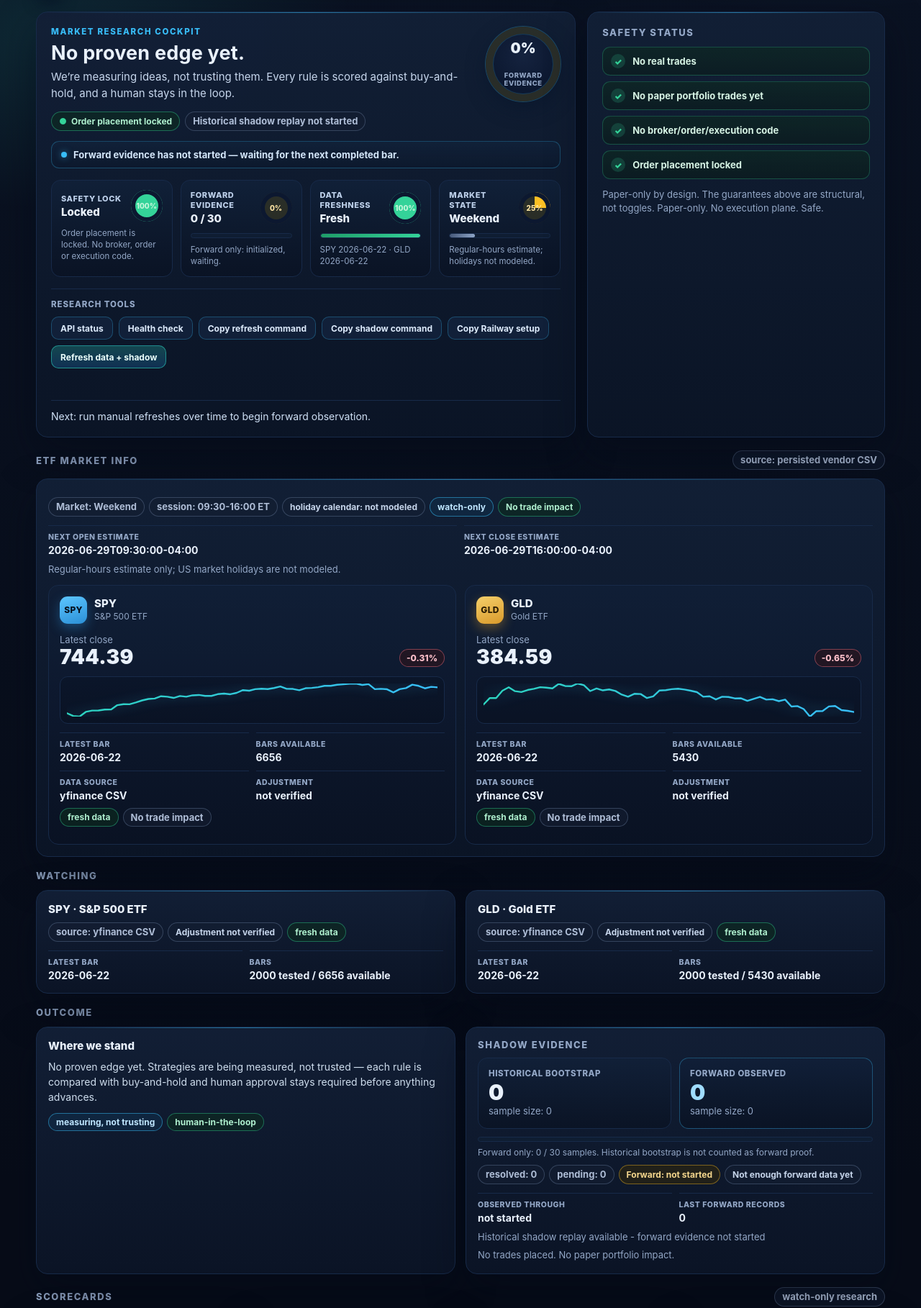
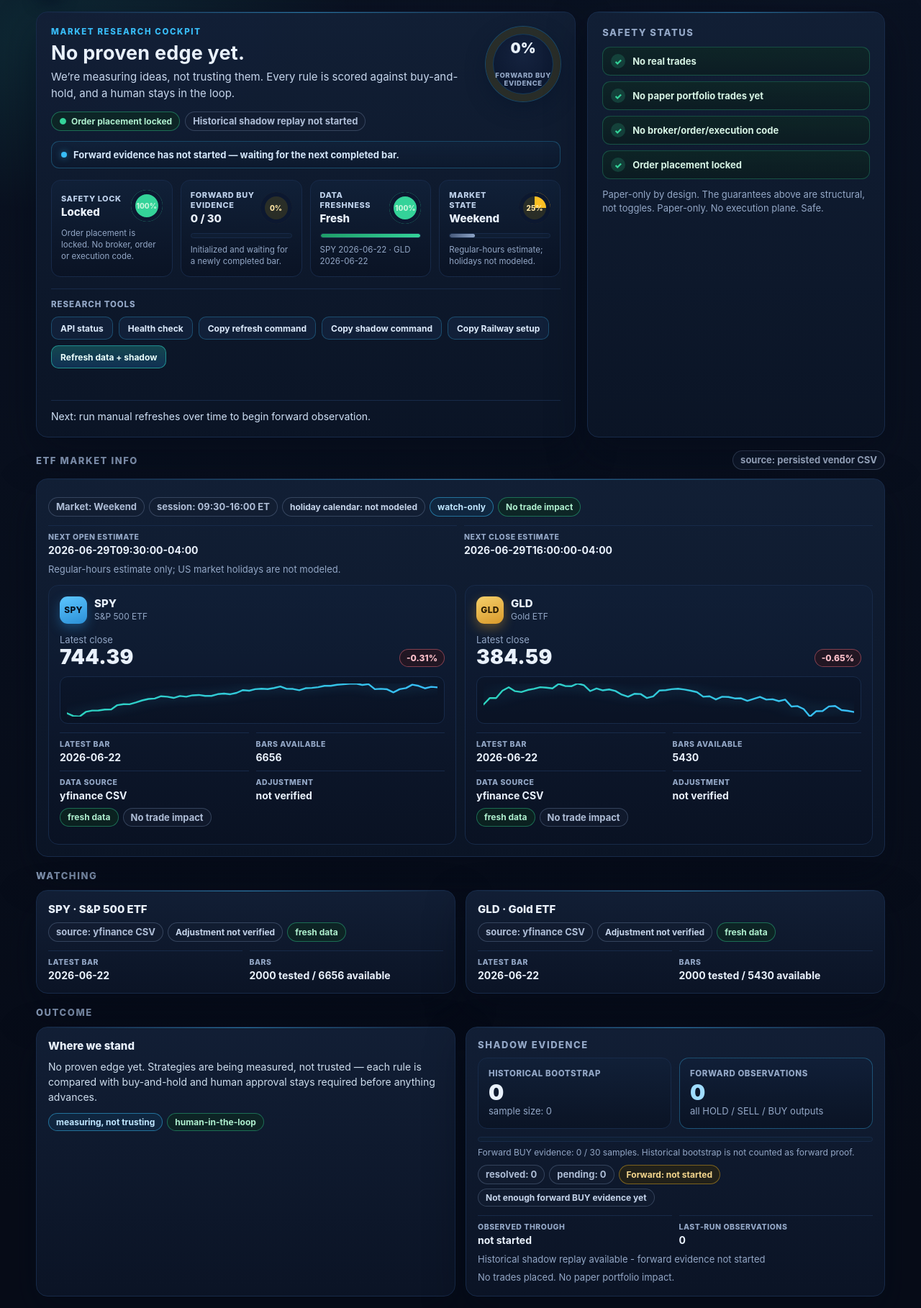
Before and after one commit to mastermind3691-ux/goblin-market-lab, a Flask app: page / in a window 1280 px wide. Shown: the part 58-1876 px from the top of the page at 72% size. Run offline with Flask 3, Linux system fonts and the light colour scheme; some libraries are stand-ins or nearby versions.

Commit message:
Clarify forward observation dashboard wording

```diff
--- a/src/web/templates/dashboard.html
+++ b/src/web/templates/dashboard.html
@@ -366,6 +366,7 @@
   </svg>
   <main class="shell">
     {% set evidence_target = 30 %}
+    {% set forward_observations = shadow.forward_observed or 0 %}
     {% set forward_samples = shadow.forward_sample_size or 0 %}
     {% set forward_pct = 100 if forward_samples >= evidence_target else ((forward_samples * 100 / evidence_target)|round(0, 'floor')) %}
     {% set freshness = namespace(stale=false) %}
@@ -403,7 +404,7 @@
           <div class="hero-ring {% if forward_samples == 0 %}warn{% endif %}" style="--ring: {{ forward_pct }}%" data-forward-evidence-ring aria-hidden="true">
             <div class="ring-core">
               <div class="pct">{{ forward_pct|int }}%</div>
-              <div class="cap">forward<br>evidence</div>
+              <div class="cap">forward BUY<br>evidence</div>
             </div>
           </div>
         </div>
@@ -413,9 +414,11 @@
           <span class="pill muted">{{ summary.outcome.historical }}</span>
         </div>
 
-        <div class="notice {% if forward_samples > 0 %}safe{% endif %}">
+        <div class="notice {% if forward_observations > 0 %}safe{% endif %}">
           <span class="dot"></span>
-          {% if forward_samples == 0 %}
+          {% if forward_observations > 0 and forward_samples == 0 %}
+            Forward observations: {{ forward_observations }}. The lab is watching completed bars. No BUY evidence samples yet.
+          {% elif forward_samples == 0 %}
             {{ summary.outcome.forward }} — waiting for the next completed bar.
           {% else %}
             {{ summary.outcome.forward }} — {{ forward_samples }} of {{ evidence_target }} samples gathered.
@@ -433,16 +436,24 @@
             </div>
             <div class="gauge-note">Order placement is locked. No broker, order or execution code.</div>
           </article>
-          <article class="gauge-card" data-forward-evidence-gauge data-forward-sample-size="{{ forward_samples }}" data-forward-target="{{ evidence_target }}">
+          <article class="gauge-card" data-forward-evidence-gauge data-forward-observation-count="{{ forward_observations }}" data-forward-sample-size="{{ forward_samples }}" data-forward-target="{{ evidence_target }}">
             <div class="gauge-top">
               <div>
-                <div class="gauge-label">Forward evidence</div>
+                <div class="gauge-label">Forward BUY evidence</div>
                 <div class="gauge-value">{{ forward_samples }} / {{ evidence_target }}</div>
               </div>
               <div class="gauge-ring {% if forward_samples == 0 %}warn{% endif %}" style="--ring: {{ forward_pct }}%" aria-hidden="true">{{ forward_pct|int }}%</div>
             </div>
             <div class="meter"><span class="meter-fill {% if forward_samples == 0 %}warn{% endif %}" style="width: {{ forward_pct }}%"></span></div>
-            <div class="gauge-note">Forward only: {% if forward_samples == 0 %}initialized, waiting{% else %}collecting observations{% endif %}.</div>
+            <div class="gauge-note">
+              {% if forward_observations > 0 and forward_samples == 0 %}
+                {{ forward_observations }} observations recorded; no BUY evidence samples yet.
+              {% elif forward_observations == 0 %}
+                Initialized and waiting for a newly completed bar.
+              {% else %}
+                {{ forward_observations }} observations; {{ forward_samples }} BUY evidence samples.
+              {% endif %}
+            </div>
           </article>
           <article class="gauge-card" data-data-freshness-gauge>
             <div class="gauge-top">
@@ -606,14 +617,14 @@
               <div class="muted">sample size: {{ shadow.historical_sample_size }}</div>
             </div>
             <div class="shadow-box accent">
-              <div class="tag">Forward observed</div>
-              <strong>{{ shadow.forward_observed }}</strong>
-              <div class="muted">sample size: {{ shadow.forward_sample_size }}</div>
+              <div class="tag">Forward observations</div>
+              <strong>{{ forward_observations }}</strong>
+              <div class="muted">all HOLD / SELL / BUY outputs</div>
             </div>
           </div>
-          <div class="evidence-progress" data-shadow-forward-progress data-forward-sample-size="{{ forward_samples }}" data-forward-target="{{ evidence_target }}">
+          <div class="evidence-progress" data-shadow-forward-progress data-forward-observation-count="{{ forward_observations }}" data-forward-sample-size="{{ forward_samples }}" data-forward-target="{{ evidence_target }}">
             <div class="meter"><span class="meter-fill {% if forward_samples == 0 %}warn{% endif %}" style="width: {{ forward_pct }}%"></span></div>
-            <div class="muted">Forward only: {{ forward_samples }} / {{ evidence_target }} samples. Historical bootstrap is not counted as forward proof.</div>
+            <div class="muted">Forward BUY evidence: {{ forward_samples }} / {{ evidence_target }} samples. Historical bootstrap is not counted as forward proof.</div>
           </div>
           <div class="chip-row">
             <span class="pill muted">resolved: {{ shadow.resolved }}</span>
@@ -621,13 +632,13 @@
             <span class="pill {% if shadow.forward_observation_started %}safe{% else %}warn{% endif %}">
               {% if not shadow.forward_observation_started %}
                 Forward: not started
-              {% elif shadow.forward_observed == 0 %}
+              {% elif forward_observations == 0 %}
                 Forward: initialized, waiting
               {% else %}
-                Forward: collecting
+                Forward observations: collecting
               {% endif %}
             </span>
-            <span class="pill {% if shadow.enough_forward_data %}safe{% else %}watch{% endif %}">{% if shadow.enough_forward_data %}Enough forward data{% else %}Not enough forward data yet{% endif %}</span>
+            <span class="pill {% if shadow.enough_forward_data %}safe{% else %}watch{% endif %}">{% if shadow.enough_forward_data %}Enough forward BUY evidence{% else %}Not enough forward BUY evidence yet{% endif %}</span>
           </div>
           <div class="keyline">
             <div>
@@ -640,9 +651,15 @@
                 {% endif %}
               </strong>
             </div>
-            <div><span>Last forward records</span><strong>{{ shadow.new_forward_records_last_run }}</strong></div>
+            <div><span>Last-run observations</span><strong>{{ shadow.new_forward_records_last_run }}</strong></div>
           </div>
-          <p class="muted" style="margin-top:9px">{{ shadow.verdict }}</p>
+          <p class="muted" style="margin-top:9px">
+            {% if forward_observations > 0 and forward_samples == 0 %}
+              The lab is watching completed bars. No BUY evidence samples yet.
+            {% else %}
+              {{ shadow.verdict }}
+            {% endif %}
+          </p>
           <p class="muted" style="margin-top:6px">No trades placed. No paper portfolio impact.</p>
         </div>
       </div>
```
Also changed, not shown: tests/test_dashboard_summary.py (+9 -6 lines).
